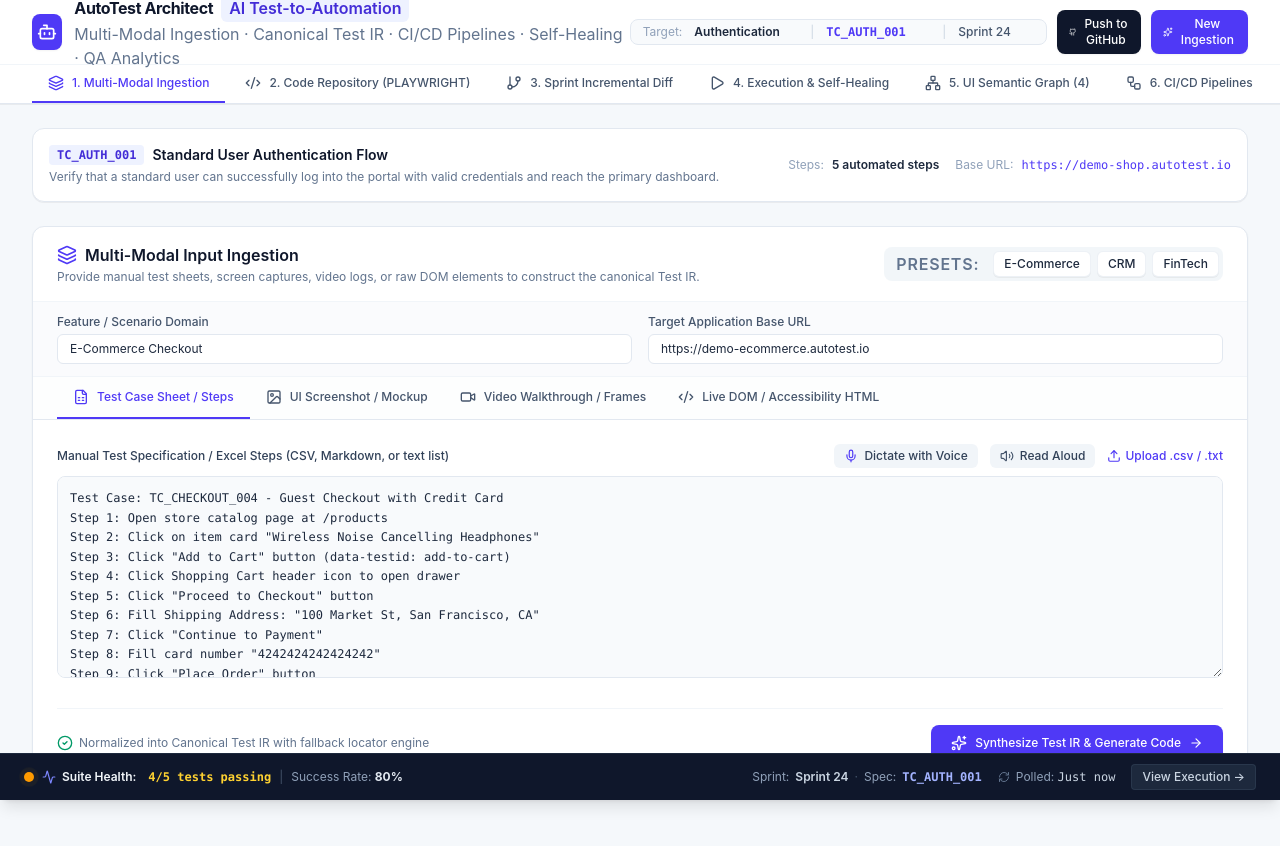
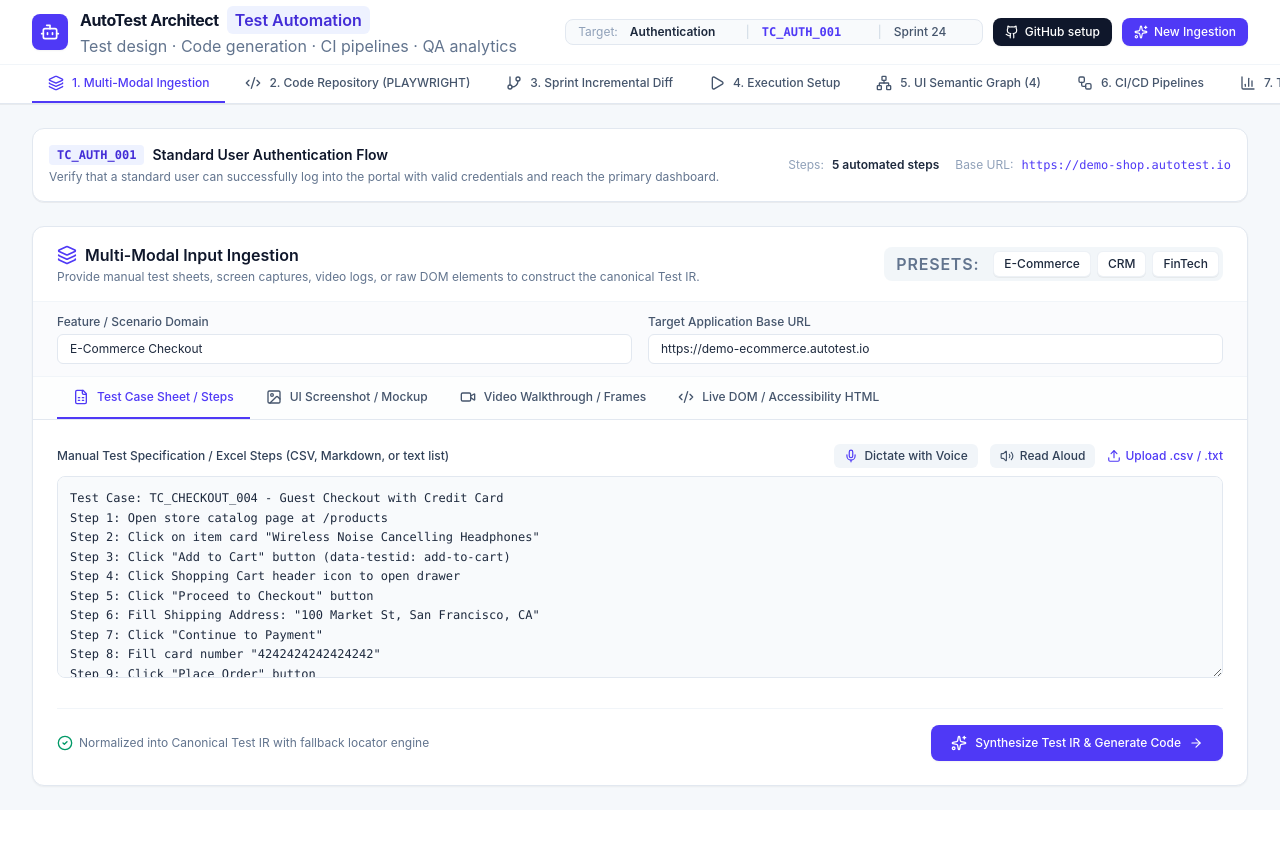
Before and after one commit to jyotishsaha01/autotest-architect-studio, a React (Vite) app: page / in a window 1280 px wide. Shown: the top 846 px of the page. After the commit the page ends 810 px from the top, so only its background shows below. Built offline with nearby package versions, Linux system fonts and the light colour scheme.

Commit message:
Remove mock status and improve app navigation

```diff
--- a/src/App.tsx
+++ b/src/App.tsx
@@ -1,4 +1,4 @@
-import React, { useState, useEffect } from 'react';
+import React, { useState } from 'react';
 import {
   Bot,
   Layers,
@@ -14,10 +14,7 @@ import {
   Workflow,
   BarChart3,
   Github,
-  Activity,
-  CheckCircle,
-  AlertTriangle,
-  RefreshCw
+  CheckCircle
 } from 'lucide-react';
 import { TestIR, FrameworkType, UIElementModel } from './types/testAutomation';
 import { SAMPLE_TEST_IR, SAMPLE_UI_GRAPH } from './data/sampleData';
@@ -39,38 +36,6 @@ export default function App() {
   const [uiElements, setUiElements] = useState<UIElementModel[]>(SAMPLE_UI_GRAPH);
   const [isLoading, setIsLoading] = useState(false);
   const [isGitHubModalOpen, setIsGitHubModalOpen] = useState(false);
-
-  // Real-time suite health status polling effect
-  const [suiteHealth, setSuiteHealth] = useState({
-    passing: 4,
-    total: 5,
-    flaky: 0,
-    lastPolled: 'Just now',
-    isSyncing: false
-  });
-
-  useEffect(() => {
-    const interval = setInterval(() => {
-      setSuiteHealth((prev) => {
-        // Mock occasional health fluctuation in the CI pipeline
-        const passes = Math.random() > 0.35 ? 4 : 5;
-        const flakyCount = passes === 4 ? 1 : 0;
-        return {
-          passing: passes,
-          total: 5,
-          flaky: flakyCount,
-          lastPolled: new Date().toLocaleTimeString([], { hour: '2-digit', minute: '2-digit', second: '2-digit' }),
-          isSyncing: true
-        };
-      });
-
-      setTimeout(() => {
-        setSuiteHealth((prev) => ({ ...prev, isSyncing: false }));
-      }, 700);
-    }, 8000);
-
-    return () => clearInterval(interval);
-  }, []);
 
   // Derive generated code files from active Test IR and framework
   const generatedFiles = generateAutomationSuite(currentTestIR, selectedFramework);
@@ -108,10 +73,6 @@ export default function App() {
     setActiveView('code');
   };
 
-  const handleAutoHealApplied = (healedIR: TestIR) => {
-    setCurrentTestIR(healedIR);
-  };
-
   return (
     <div className="min-h-screen bg-slate-100/70 text-slate-800 flex flex-col font-sans">
       {/* Top Header */}
@@ -127,11 +88,11 @@ export default function App() {
                   AutoTest Architect
                 </h1>
                 <span className="text-2xs font-semibold px-2 py-0.5 bg-indigo-50 text-indigo-700 rounded-md">
-                  AI Test-to-Automation
+                  Test Automation
                 </span>
               </div>
               <p className="text-2xs text-slate-500">
-                Multi-Modal Ingestion · Canonical Test IR · CI/CD Pipelines · Self-Healing · QA Analytics
+                Test design · Code generation · CI pipelines · QA analytics
               </p>
             </div>
           </div>
@@ -168,11 +129,11 @@ export default function App() {
             {/* Push to GitHub Modal trigger */}
             <button
               onClick={() => setIsGitHubModalOpen(true)}
-              title="Push this application to your GitHub repository"
+              title="View instructions for connecting this project to GitHub"
               className="flex items-center gap-1.5 px-3 py-1.5 bg-slate-900 hover:bg-slate-800 text-white rounded-lg font-medium transition-colors shadow-xs text-xs"
             >
               <Github className="w-3.5 h-3.5" />
-              Push to GitHub
+              GitHub setup
             </button>
 
             <button
@@ -238,7 +199,7 @@ export default function App() {
             }`}
           >
             <Play className="w-4 h-4" />
-            4. Execution &amp; Self-Healing
+            4. Execution Setup
           </button>
 
           <button
@@ -351,7 +312,7 @@ export default function App() {
         {activeView === 'execution' && (
           <TestRunner
             currentTestIR={currentTestIR}
-            onAutoHealApplied={handleAutoHealApplied}
+            selectedFramework={selectedFramework}
           />
         )}
 
@@ -382,75 +343,6 @@ export default function App() {
         )}
       </main>
 
-      {/* Global Real-Time Suite Health Status Bar */}
-      <footer className="sticky bottom-0 z-30 bg-slate-900 border-t border-slate-800 text-slate-300 px-4 sm:px-6 py-2.5 shadow-lg backdrop-blur-md">
-        <div className="max-w-7xl mx-auto flex flex-wrap items-center justify-between gap-3 text-xs">
-          {/* Left: Suite Health Metric */}
-          <div className="flex items-center gap-3">
-            <div className="flex items-center gap-2">
-              <span className="relative flex h-2.5 w-2.5">
-                <span className={`animate-ping absolute inline-flex h-full w-full rounded-full opacity-75 ${
-                  suiteHealth.passing === suiteHealth.total ? 'bg-emerald-400' : 'bg-amber-400'
-                }`} />
-                <span className={`relative inline-flex rounded-full h-2.5 w-2.5 ${
-                  suiteHealth.passing === suiteHealth.total ? 'bg-emerald-500' : 'bg-amber-500'
-                }`} />
-              </span>
-              <span className="font-semibold text-slate-100 flex items-center gap-1.5">
-                <Activity className="w-3.5 h-3.5 text-indigo-400" />
-                Suite Health:
-              </span>
-            </div>
-
-            <div className="flex items-center gap-2">
-              <span className={`font-mono font-bold text-xs ${
-                suiteHealth.passing === suiteHealth.total ? 'text-emerald-400' : 'text-amber-300'
-              }`}>
-                {suiteHealth.passing}/{suiteHealth.total} tests passing
-              </span>
-
-              <span className="text-slate-600">|</span>
-
-              <span className="text-2xs text-slate-400">
-                Success Rate: <strong className="text-slate-200">{Math.round((suiteHealth.passing / suiteHealth.total) * 100)}%</strong>
-              </span>
-
-              {suiteHealth.flaky > 0 && (
-                <>
-                  <span className="text-slate-600">|</span>
-                  <span className="text-2xs text-amber-300 flex items-center gap-1">
-                    <AlertTriangle className="w-3 h-3 text-amber-400" />
-                    {suiteHealth.flaky} flaky step detected
-                  </span>
-                </>
-              )}
-            </div>
-          </div>
-
-          {/* Right: Live Polling Activity & Target Info */}
-          <div className="flex items-center gap-4 text-2xs text-slate-400">
-            <div className="hidden sm:flex items-center gap-1.5">
-              <span>Sprint:</span>
-              <span className="font-semibold text-slate-300">{currentTestIR.sprint}</span>
-              <span className="text-slate-600">·</span>
-              <span>Spec:</span>
-              <span className="font-mono text-indigo-300 font-semibold">{currentTestIR.testCaseId}</span>
-            </div>
-
-            <div className="flex items-center gap-1.5 text-slate-400">
-              <RefreshCw className={`w-3 h-3 text-slate-500 ${suiteHealth.isSyncing ? 'animate-spin text-indigo-400' : ''}`} />
-              <span>Polled: <span className="font-mono text-slate-300">{suiteHealth.lastPolled}</span></span>
-            </div>
-
-            <button
-              onClick={() => setActiveView('execution')}
-              className="px-2.5 py-1 bg-slate-800 hover:bg-slate-700 hover:text-white text-slate-300 rounded text-2xs font-medium transition-colors border border-slate-700/60"
-            >
-              View Execution &rarr;
-            </button>
-          </div>
-        </div>
-      </footer>
     </div>
   );
 }
```
